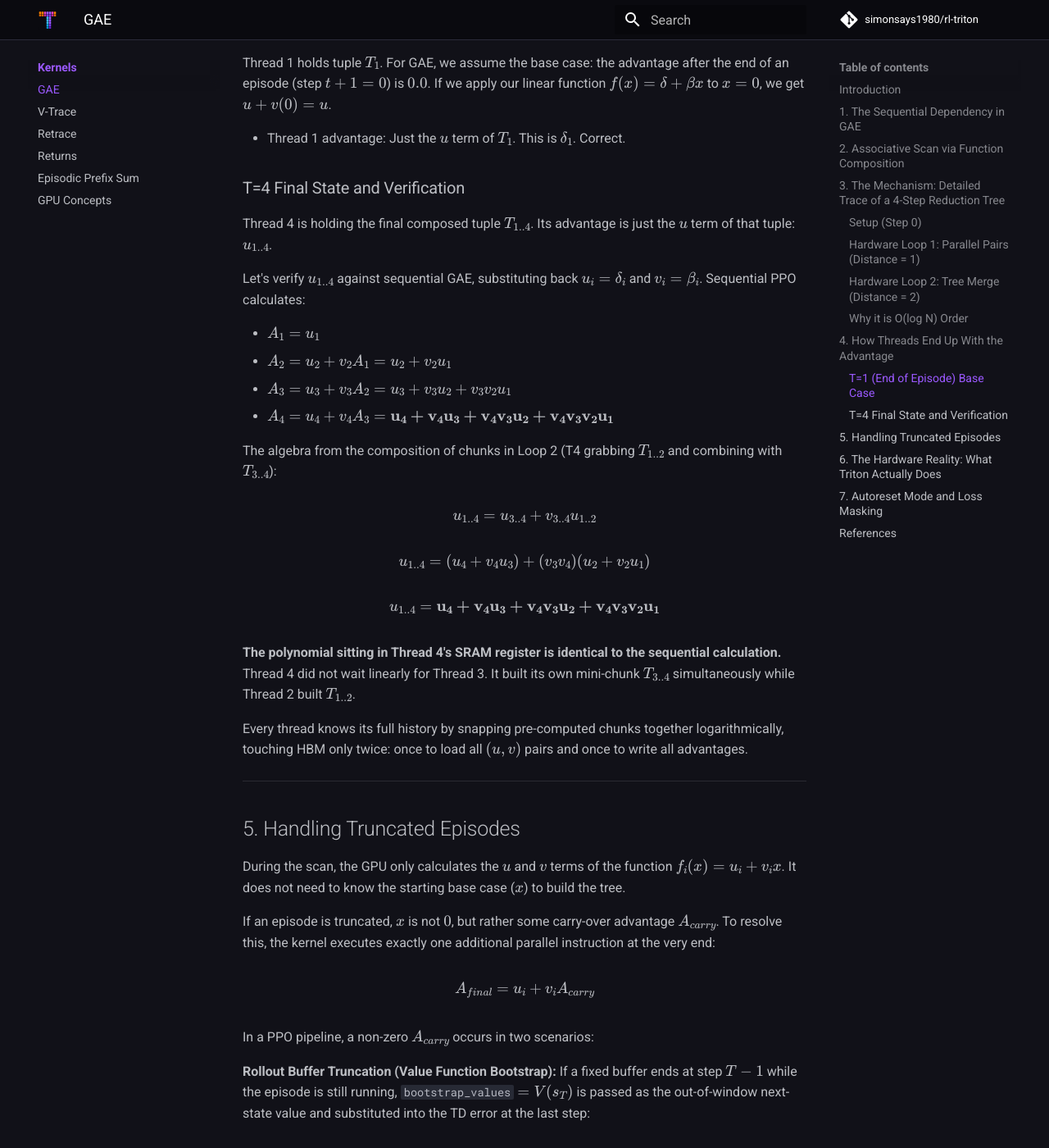
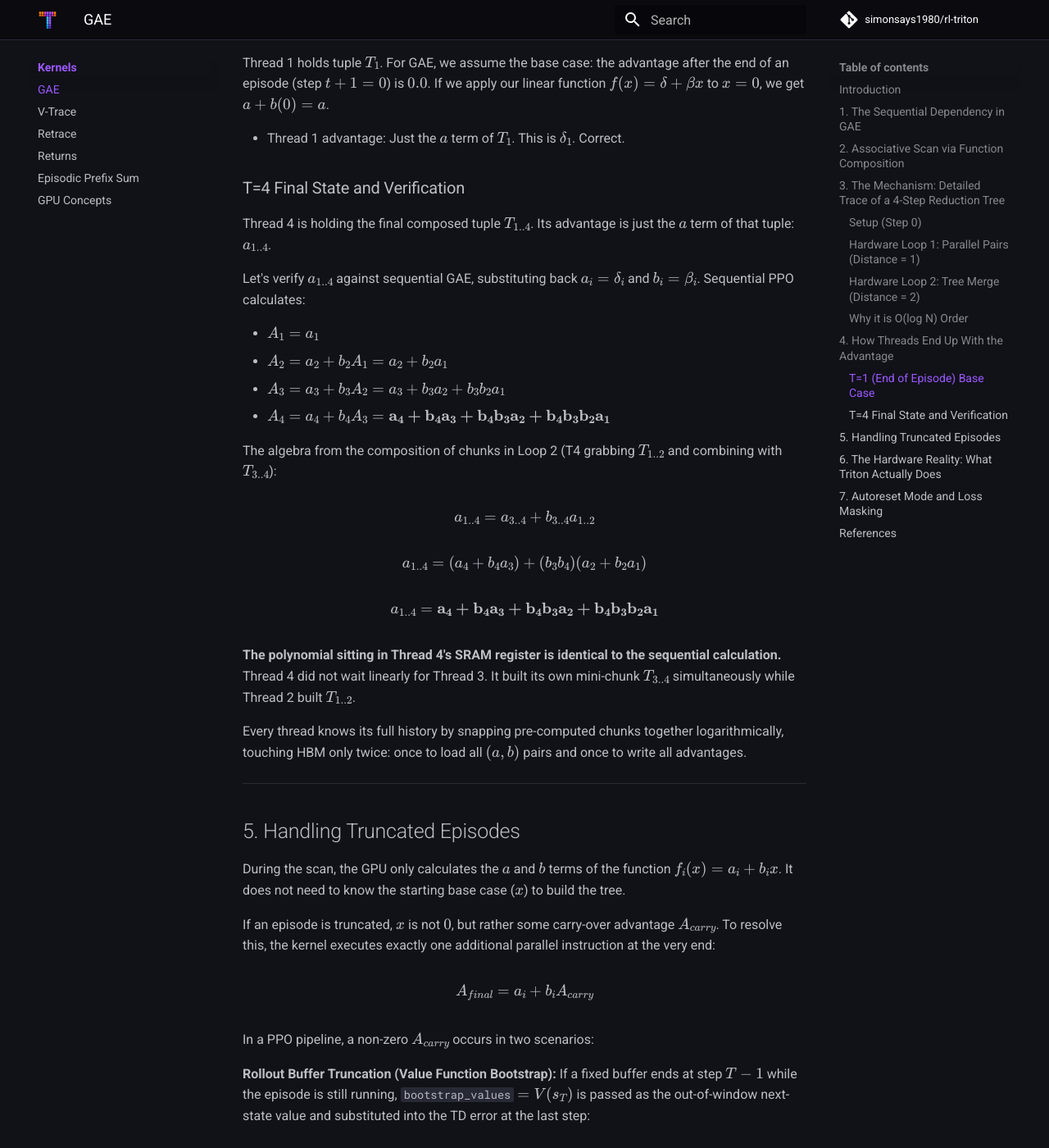
Before and after one commit to simonsays1980/rl-triton, an MkDocs documentation site: the page built from docs/kernels/gae.md, in a window 1280 px wide and 1400 px high, scrolled down 3907 px. Shown: the whole window at 82% size. Built offline with MkDocs 1.6.1 and Material for MkDocs 9.7.7, drawn with Linux system fonts in a browser that asks for light colours; comment, search, counter and statistics services are not loaded; some of the changed text lies outside the part shown.

```diff
--- a/docs/kernels/gae.md
+++ b/docs/kernels/gae.md
@@ -40,12 +40,12 @@ If we want to find the accumulated advantage over two adjacent steps, $A$ and $B
 
 $$f_B(f_A(x)) = \delta_B + \beta_B(\delta_A + \beta_A x) = (\delta_B + \beta_B \delta_A) + (\beta_B \beta_A)x$$
 
-This algebraic composition defines a custom **associative operator ($\oplus$)** that operates on tuples of $(u, v)$, where $u_t = \delta_t$ and $v_t = \beta_t = \gamma\lambda(1-d_t)$:
+This algebraic composition defines a custom **associative operator ($\oplus$)** that operates on tuples of $(a, b)$, where $a_t = \delta_t$ and $b_t = \beta_t = \gamma\lambda(1-d_t)$:
 
 
-$$(u_B, v_B) \oplus (u_A, v_A) = (u_B + v_B u_A, \,\, v_A v_B)$$
+$$(a_B, b_B) \oplus (a_A, b_A) = (a_B + b_B a_A, \,\, b_A b_B)$$
 
-* **TD accumulation:** New error is the later error $u_B$ plus the weighted earlier error $v_B u_A$.
+* **TD accumulation:** New error is the later error $a_B$ plus the weighted earlier error $b_B a_A$.
 * **Decay product:** The decay terms just multiply.
 
 **Why this works:** Function composition is associative: $(C \circ B) \circ A = C \circ (B \circ A)$. Since the grouping doesn't matter, we don't have to compute them strictly left-to-right (sequentially). We can group them as chunks and snap the chunks together.
@@ -65,12 +65,12 @@ This trace uses the standard scan algorithm where threads pull data from their '
 
 ### Setup (Step 0)
 
-The entire trajectory is loaded once into SM SRAM. We assign one GPU Thread ($Ti$) to each timestep index $i$. Each thread prepares its initial associative tuple $(u_i, v_i)$ sitting in local registers:
+The entire trajectory is loaded once into SM SRAM. We assign one GPU Thread ($Ti$) to each timestep index $i$. Each thread prepares its initial associative tuple $(a_i, b_i)$ sitting in local registers:
 
-* $T1$ holds: $T_1 = (u_1, v_1)$
-* $T2$ holds: $T_2 = (u_2, v_2)$
-* $T3$ holds: $T_3 = (u_3, v_3)$
-* $T4$ holds: $T_4 = (u_4, v_4)$
+* $T1$ holds: $T_1 = (a_1, b_1)$
+* $T2$ holds: $T_2 = (a_2, b_2)$
+* $T3$ holds: $T_3 = (a_3, b_3)$
+* $T4$ holds: $T_4 = (a_4, b_4)$
 
 ### Hardware Loop 1: Parallel Pairs (Distance = 1)
 
@@ -109,43 +109,43 @@ The associative scan produces intermediate cumulative results for *every single
 ### T=1 (End of Episode) Base Case
 
 Thread 1 holds tuple $T_1$. For GAE, we assume the base case: the advantage after the end of an episode (step $t+1=0$) is $0.0$.
-If we apply our linear function $f(x) = \delta + \beta x$ to $x=0$, we get $u + v(0) = u$.
+If we apply our linear function $f(x) = \delta + \beta x$ to $x=0$, we get $a + b(0) = a$.
 
-* Thread 1 advantage: Just the $u$ term of $T_1$. This is $\delta_1$. Correct.
+* Thread 1 advantage: Just the $a$ term of $T_1$. This is $\delta_1$. Correct.
 
 ### T=4 Final State and Verification
 
-Thread 4 is holding the final composed tuple $T_{1..4}$. Its advantage is just the $u$ term of that tuple: $u_{1..4}$.
+Thread 4 is holding the final composed tuple $T_{1..4}$. Its advantage is just the $a$ term of that tuple: $a_{1..4}$.
 
-Let's verify $u_{1..4}$ against sequential GAE, substituting back $u_i = \delta_i$ and $v_i = \beta_i$. Sequential PPO calculates:
+Let's verify $a_{1..4}$ against sequential GAE, substituting back $a_i = \delta_i$ and $b_i = \beta_i$. Sequential PPO calculates:
 
-* $A_1 = u_1$
-* $A_2 = u_2 + v_2 A_1 = u_2 + v_2 u_1$
-* $A_3 = u_3 + v_3 A_2 = u_3 + v_3 u_2 + v_3 v_2 u_1$
-* $A_4 = u_4 + v_4 A_3 = \mathbf{u_4 + v_4 u_3 + v_4 v_3 u_2 + v_4 v_3 v_2 u_1}$
+* $A_1 = a_1$
+* $A_2 = a_2 + b_2 A_1 = a_2 + b_2 a_1$
+* $A_3 = a_3 + b_3 A_2 = a_3 + b_3 a_2 + b_3 b_2 a_1$
+* $A_4 = a_4 + b_4 A_3 = \mathbf{a_4 + b_4 a_3 + b_4 b_3 a_2 + b_4 b_3 b_2 a_1}$
 
 The algebra from the composition of chunks in Loop 2 (T4 grabbing $T_{1..2}$ and combining with $T_{3..4}$):
 
 
-$$u_{1..4} = u_{3..4} + v_{3..4}u_{1..2}$$
+$$a_{1..4} = a_{3..4} + b_{3..4}a_{1..2}$$
 
-$$u_{1..4} = (u_4 + v_4 u_3) + (v_3 v_4)(u_2 + v_2 u_1)$$
+$$a_{1..4} = (a_4 + b_4 a_3) + (b_3 b_4)(a_2 + b_2 a_1)$$
 
-$$u_{1..4} = \mathbf{u_4 + v_4 u_3 + v_4 v_3 u_2 + v_4 v_3 v_2 u_1}$$
+$$a_{1..4} = \mathbf{a_4 + b_4 a_3 + b_4 b_3 a_2 + b_4 b_3 b_2 a_1}$$
 
 **The polynomial sitting in Thread 4's SRAM register is identical to the sequential calculation.** Thread 4 did not wait linearly for Thread 3. It built its own mini-chunk $T_{3..4}$ simultaneously while Thread 2 built $T_{1..2}$.
 
-Every thread knows its full history by snapping pre-computed chunks together logarithmically, touching HBM only twice: once to load all $(u, v)$ pairs and once to write all advantages.
+Every thread knows its full history by snapping pre-computed chunks together logarithmically, touching HBM only twice: once to load all $(a, b)$ pairs and once to write all advantages.
 
 ---
 
 ## 5. Handling Truncated Episodes
 
-During the scan, the GPU only calculates the $u$ and $v$ terms of the function $f_i(x)=u_i+v_i x$. It does not need to know the starting base case ($x$) to build the tree.
+During the scan, the GPU only calculates the $a$ and $b$ terms of the function $f_i(x)=a_i+b_i x$. It does not need to know the starting base case ($x$) to build the tree.
 
 If an episode is truncated, $x$ is not $0$, but rather some carry-over advantage $A_{carry}$. To resolve this, the kernel executes exactly one additional parallel instruction at the very end:
 
-$$A_{final}=u_i+v_i A_{carry}$$
+$$A_{final}=a_i+b_i A_{carry}$$
 
 In a PPO pipeline, a non-zero $A_{carry}$ occurs in two scenarios:
 
@@ -153,7 +153,7 @@ In a PPO pipeline, a non-zero $A_{carry}$ occurs in two scenarios:
 
 $$\delta_{T-1}=r_{T-1}+\gamma V(s_T)-V(s_{T-1})$$
 
-The bootstrap is absorbed directly into $u_{T-1}$. The scan carry is $A_{carry}=0.0$. This is safe because the decay at the boundary is $v_{T-1}=\gamma\lambda(1-d_{T-1})=0$ — the truncation flag zeros it — so $A_{carry}$ multiplies out regardless of its value.
+The bootstrap is absorbed directly into $a_{T-1}$. The scan carry is $A_{carry}=0.0$. This is safe because the decay at the boundary is $b_{T-1}=\gamma\lambda(1-d_{T-1})=0$ — the truncation flag zeros it — so $A_{carry}$ multiplies out regardless of its value.
 
 **Infinite Horizon Chunking (Inside Triton):** If processing massive trajectories that exceed a single block, we chunk them inside the kernel. The final calculated advantage of a chronologically "future" chunk becomes the exact $A_{carry}$ passed into the $x$ of the chronologically "previous" chunk.
 
```
Also changed, not shown: docs/kernels/prefix_sum.md (+5 -5 lines), docs/kernels/retrace.md (+12 -12 lines), docs/kernels/returns.md (+22 -22 lines), docs/kernels/vtrace.md (+19 -19 lines).
